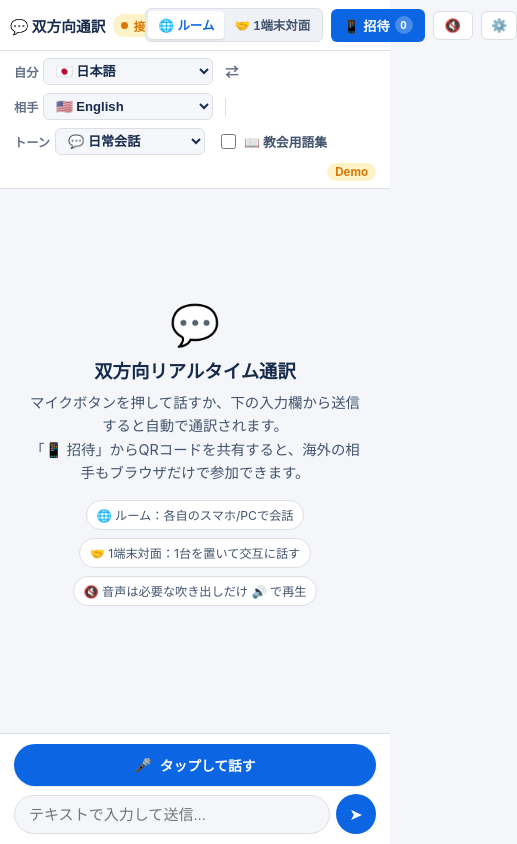
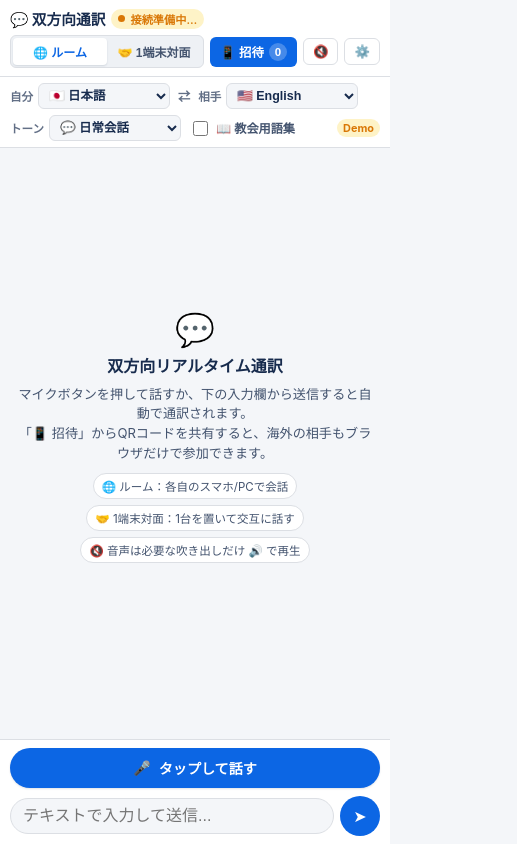
Before and after one commit to kmats1014/live-talk-interpret, a plain HTML site: page index.html in a window 390 px wide. Shown: the whole page, 517 px wide, since content can reach past the window. Drawn offline with Linux system fonts and the light colour scheme.

Commit message:
Fix: optimize mobile responsive layout for header, subbar, and dock

```diff
--- a/index.html
+++ b/index.html
@@ -4,7 +4,7 @@
   <meta charset="UTF-8" />
   <meta name="viewport" content="width=device-width, initial-scale=1.0, maximum-scale=1.0, user-scalable=no" />
   <title>Live Talk Interpret — 双方向リアルタイム通訳会話</title>
-  <link rel="stylesheet" href="./talk.css" />
+  <link rel="stylesheet" href="./talk.css?v=2" />
   <script src="./mqtt.min.js"></script>
   <script src="./qr-generator.js"></script>
   <script type="importmap">
--- a/talk.css
+++ b/talk.css
@@ -1017,17 +1017,119 @@ body[data-talk-mode="room"] .face-only {
 /* Responsive */
 @media (max-width: 640px) {
   .talk-header {
+    flex-wrap: wrap;
+    row-gap: 6px;
     padding: 8px 10px;
+  }
+  .header-left {
+    flex: 1 1 100%;
+    justify-content: space-between;
+  }
+  .header-right {
+    flex: 1 1 100%;
+    justify-content: space-between;
+    gap: 6px;
+  }
+  body[data-role="guest"] .talk-header {
+    flex-wrap: nowrap;
+  }
+  body[data-role="guest"] .header-left,
+  body[data-role="guest"] .header-right {
+    flex: 0 1 auto;
+  }
+  .brand-group {
+    gap: 6px;
+    flex-wrap: nowrap;
+    overflow: hidden;
   }
   .talk-title {
     font-size: 0.92rem;
   }
+  .status-pill {
+    font-size: 0.7rem;
+    padding: 2px 7px;
+  }
+  .e2ee-pill {
+    font-size: 0.66rem;
+    padding: 2px 5px;
+  }
+  .mode-segmented {
+    flex: 1 1 auto;
+  }
+  .mode-seg-btn {
+    flex: 1 1 0;
+    padding: 5px 6px;
+    font-size: 0.75rem;
+    text-align: center;
+  }
+  .btn {
+    padding: 5px 9px;
+    font-size: 0.78rem;
+  }
   .hide-xs {
     display: none;
+  }
+
+  .talk-subbar {
+    padding: 6px 10px;
+    gap: 6px 8px;
+    font-size: 0.76rem;
+  }
+  .subbar-divider {
+    display: none;
+  }
+  .subbar-label {
+    font-size: 0.72rem;
+  }
+  .compact-select {
+    padding: 4px 6px;
+    font-size: 0.78rem;
+    max-width: 132px;
+  }
+  .glossary-toggle {
+    font-size: 0.76rem;
+  }
+  .api-pill {
+    font-size: 0.68rem;
+    padding: 2px 6px;
+  }
+
+  .talk-main {
+    padding: 12px 10px 14px;
+  }
+  .empty-state {
+    padding: 10px 6px;
+  }
+  .empty-icon {
+    font-size: 2rem;
+    margin-bottom: 4px;
+  }
+  .empty-state h2 {
+    font-size: 1rem;
+  }
+  .empty-state p {
+    font-size: 0.82rem;
+    line-height: 1.5;
+  }
+  .empty-tips {
+    margin-top: 10px;
+    gap: 6px;
+  }
+  .tip-pill {
+    font-size: 0.72rem;
+    padding: 4px 8px;
+  }
+
+  .talk-dock {
+    padding: 8px 10px calc(8px + env(safe-area-inset-bottom, 0px));
   }
   .dock-room-controls {
     flex-direction: column;
     align-items: stretch;
+  }
+  .text-input {
+    font-size: 16px;
+    padding: 8px 12px;
   }
   .msg-row {
     max-width: 92%;
@@ -1035,8 +1137,20 @@ body[data-talk-mode="room"] .face-only {
   .face-mic-row {
     gap: 8px;
   }
+  .face-mic-row .mic-btn {
+    white-space: normal;
+    line-height: 1.25;
+    padding: 10px 8px;
+    font-size: 0.82rem;
+  }
+  .face-sender-select {
+    max-width: 96px;
+  }
   .mic-btn {
-    padding: 11px 12px;
-    font-size: 0.86rem;
+    padding: 10px 12px;
+    font-size: 0.88rem;
+  }
+  .invite-qr-wrap {
+    justify-content: center;
   }
 }
```
